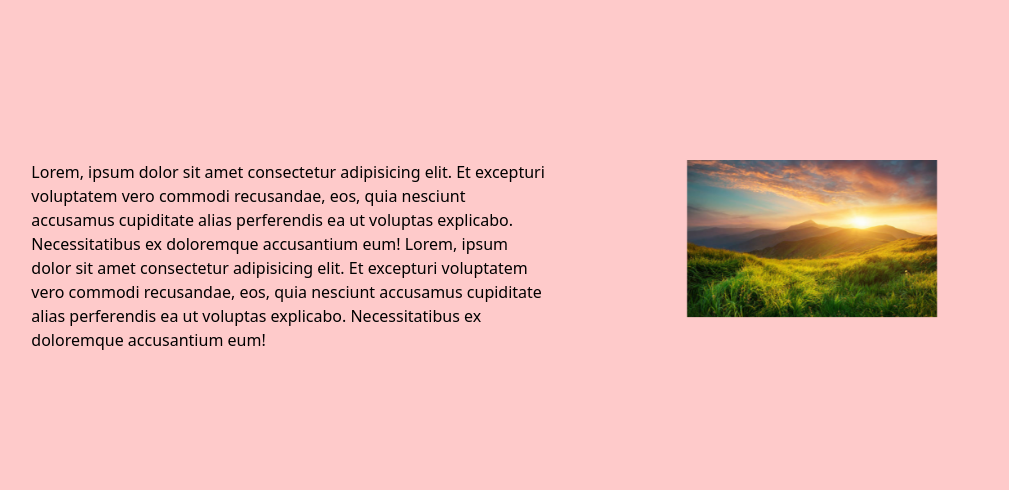
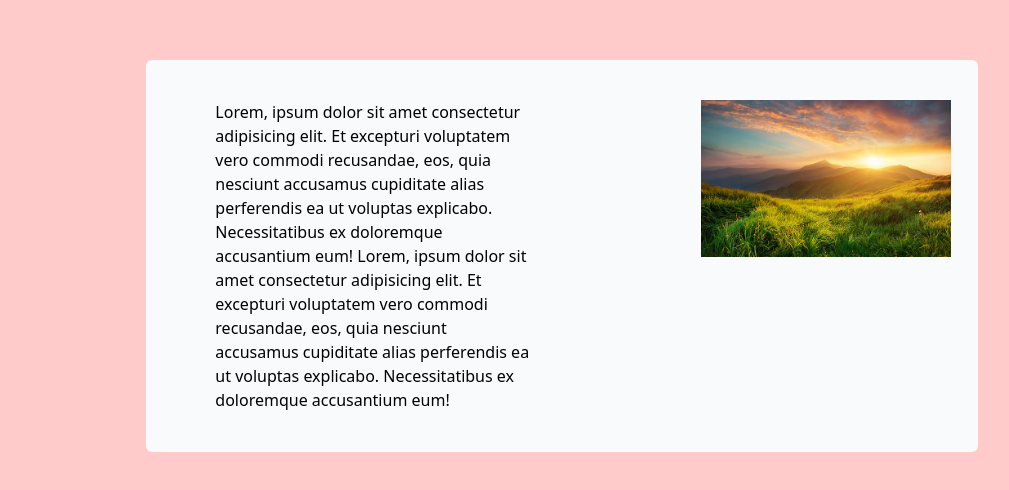
Before and after one commit to SV3N77/maqrotask, a Next.js app: page / in a window 1280 px wide. Shown: the part 144-634 px from the top of the page, without its empty margins (78-1087 px from the left). Built offline with nearby package versions, Linux system fonts and the light colour scheme.

Commit message:
edited card background

```diff
--- a/pages/index.tsx
+++ b/pages/index.tsx
@@ -45,9 +45,9 @@ export default function Home() {
       </Head>
       <main>
         <div className="snap max-h-screen snap-y snap-proximity overflow-y-scroll">
-          <section className="flex h-screen w-full snap-start items-center justify-center bg-red-200 ">
-            <div className="js-show-on-scroll grid grid-flow-row grid-cols-12 grid-rows-1 gap-8">
-              <div className=" js-show-on-scroll col-span-5 col-start-2">
+          <section className="flex h-screen w-full snap-start items-center justify-center bg-red-200">
+            <div className="js-show-on-scroll mx-56 grid grid-flow-row grid-cols-12 grid-rows-1 gap-8 rounded-md bg-slate-50 py-10">
+              <div className="js-show-on-scroll col-span-5 col-start-2">
                 Lorem, ipsum dolor sit amet consectetur adipisicing elit. Et
                 excepturi voluptatem vero commodi recusandae, eos, quia nesciunt
                 accusamus cupiditate alias perferendis ea ut voluptas explicabo.
@@ -62,12 +62,12 @@ export default function Home() {
                 alt="grass"
                 width={250}
                 height={250}
-                className="col-span-5 col-start-8"
+                className="col-span-5 col-start-9"
               />
             </div>
           </section>
           <section className="flex h-screen w-full snap-start items-center justify-center bg-blue-200">
-            <div className="grid grid-flow-row grid-cols-12 grid-rows-1 gap-8">
+            <div className="js-show-on-scroll mx-56 grid grid-flow-row grid-cols-12 grid-rows-1 gap-8 rounded-md bg-slate-50 py-10">
               <div className="js-show-on-scroll col-span-5 col-start-2">
                 Lorem, ipsum dolor sit amet consectetur adipisicing elit. Et
                 excepturi voluptatem vero commodi recusandae, eos, quia nesciunt
@@ -83,12 +83,12 @@ export default function Home() {
                 alt="grass"
                 width={250}
                 height={250}
-                className="js-show-on-scroll col-span-5 col-start-8 transition"
+                className="js-show-on-scroll col-span-5 col-start-9 transition"
               />
             </div>
           </section>
           <section className="flex h-screen w-full snap-start items-center justify-center bg-red-200">
-            <div className="grid grid-flow-row grid-cols-12 grid-rows-1 gap-8">
+            <div className="js-show-on-scroll mx-56 grid grid-flow-row grid-cols-12 grid-rows-1 gap-8 rounded-md bg-slate-50 py-10">
               <div className="js-show-on-scroll col-span-5 col-start-2">
                 Lorem, ipsum dolor sit amet consectetur adipisicing elit. Et
                 excepturi voluptatem vero commodi recusandae, eos, quia nesciunt
@@ -104,7 +104,7 @@ export default function Home() {
                 alt="grass"
                 width={250}
                 height={250}
-                className="js-show-on-scroll col-span-5 col-start-8 transition"
+                className="js-show-on-scroll col-span-5 col-start-9 transition"
               />
             </div>
           </section>
```
